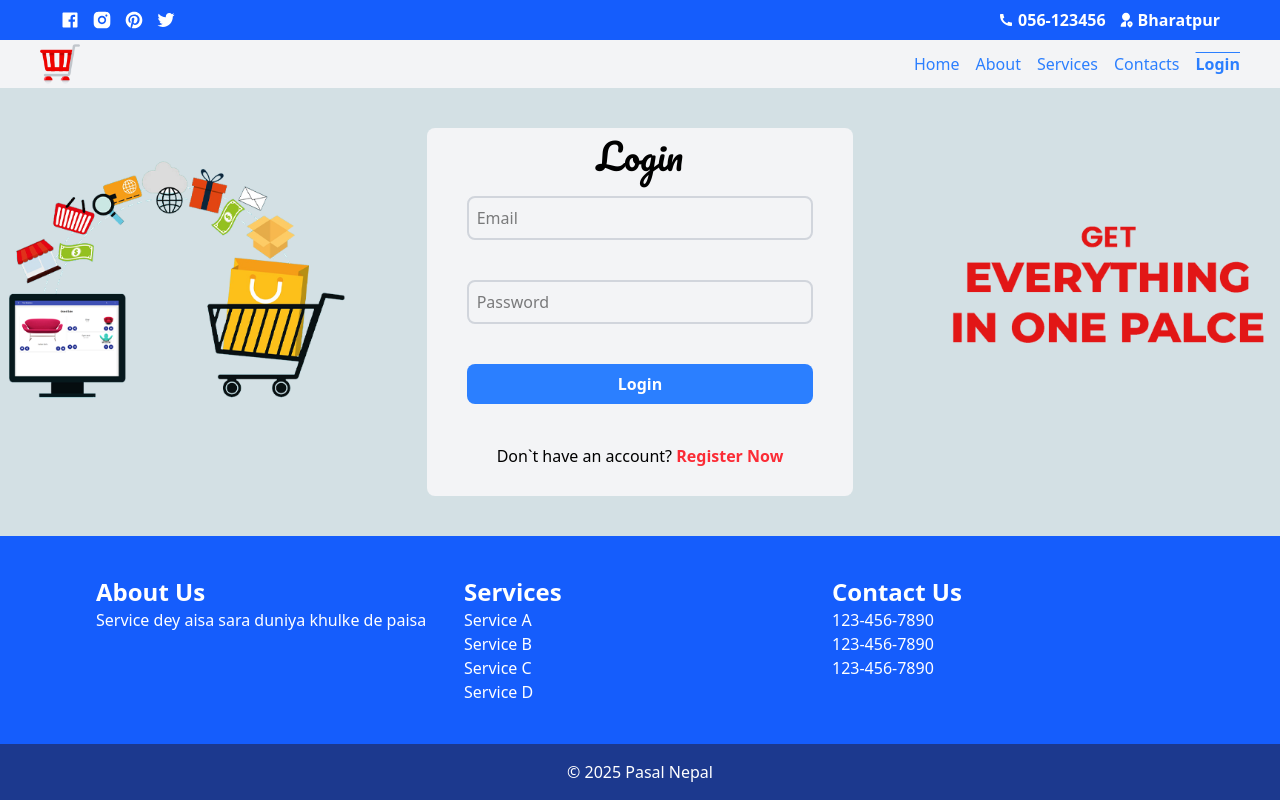
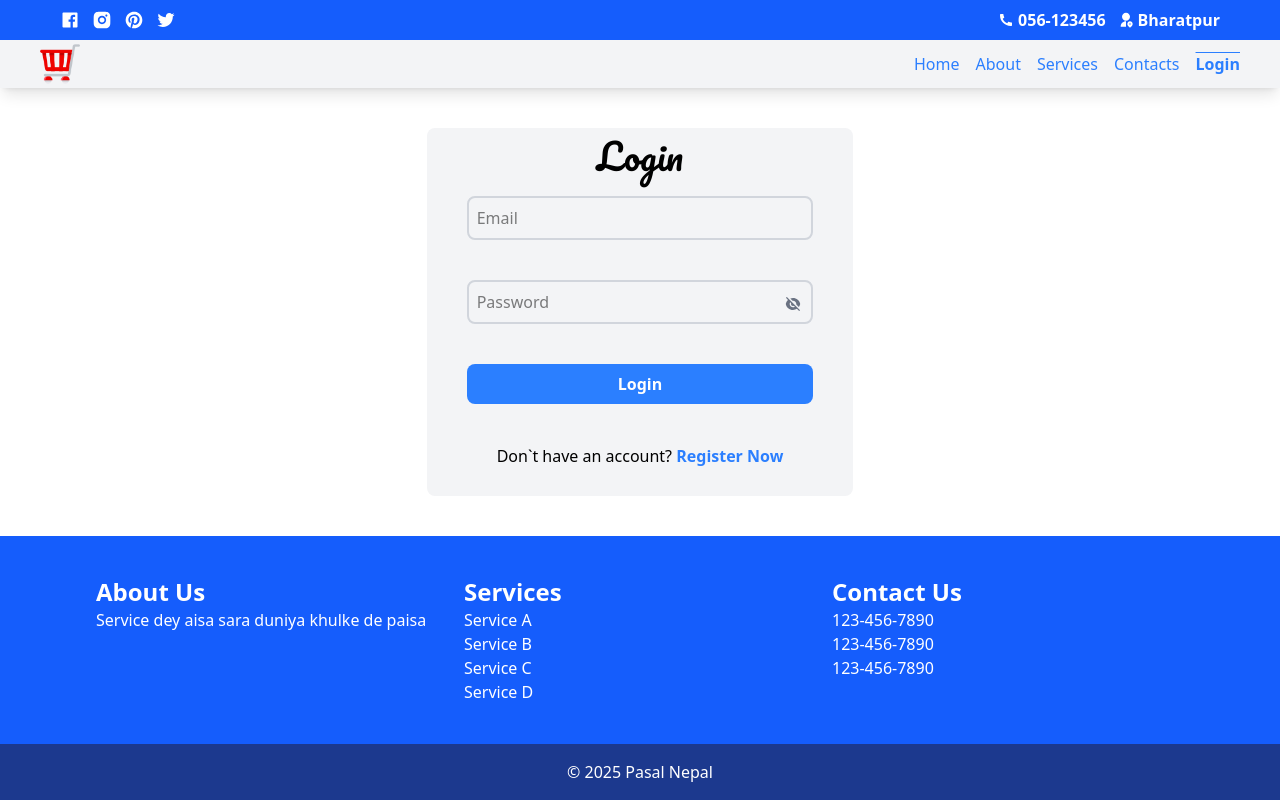
Before and after one commit to Plug-On/React_Project_6thsem, a React (Vite) app: page /login in a window 1280 px wide. Built offline with nearby package versions, Linux system fonts and the light colour scheme.

Commit message:
login/showHidePassword

```diff
--- a/src/components/Navbar.jsx
+++ b/src/components/Navbar.jsx
@@ -2,13 +2,13 @@ import logo from '../assets/logo.png';
 import { NavLink } from 'react-router-dom';
 function Navbar(){
     return(
-        <div>
-            <nav className="flex justify-between items-center px-10 py-1 bg-gray-100">
+        <div className='sticky top-0 z-50'>
+            <nav className="flex justify-between items-center px-10 py-1 bg-gray-100 shadow-lg">
 
                 <img src={logo} alt="" className="h-10" />
                 <ul className="flex justify-center space-x-4">
                     <li>
-                        <NavLink to='/' className={({isActive}) => isActive ? "text-blue-500 font-bold overline-bold" : "text-blue-500"}>Home</NavLink>
+                        <NavLink to='/' className={({isActive}) => isActive ? "text-blue-500 font-bold overline" : "text-blue-500"}>Home</NavLink>
                     </li>
                     <li>
                         <NavLink to='/about' className={({isActive}) => isActive ? "text-blue-500 font-bold overline" : "text-blue-500"}>About</NavLink>
--- a/src/pages/Login.jsx
+++ b/src/pages/Login.jsx
@@ -2,26 +2,38 @@
 import TopBar from '../components/TopBar';
 import Navbar from '../components/Navbar';
 import Footer from '../components/Footer';
+import { RiEyeLine, RiEyeOffFill } from 'react-icons/ri';
+import { useState } from 'react';
 function Login() {
+   const [showPassword ,setShowPassword] = useState(false);
+   const handleShowPassword = () => {
+      setShowPassword (!showPassword);
+   }
+
   return (
 
-    <div className="min-h-screen flex flex-col"
-    style={{
-      backgroundImage: "url('/src/assets/login.png')",
-      backgroundSize: "cover",
-      backgroundPosition: "center",
-    }}>
+    <div>
         <TopBar/>
         <Navbar/>
       <div className="flex flex-col justify-center items-center my-10 w-1/3 mx-auto bg-gray-100 px-10 py-2 rounded-lg ">
         <h1 className=" pacifico-regular text-center font-bold text-4xl mx-10 ">Login</h1>
         <input type="text" className=" rounded-lg w-full p-2 my-5 border-2 border-gray-300" name="email" placeholder="Email"/>
-        <input type="password" className="rounded-lg w-full p-2 my-5 border-2 border-gray-300" name="password" placeholder="Password"/>
+
+        <div className='relative w-full'>
+        <input type={showPassword ? "text" : "password"} className="rounded-lg w-full p-2 my-5 border-2 border-gray-300" name="password" placeholder="Password"/>
+        <div onClick={handleShowPassword}>
+          { showPassword ?
+        <RiEyeLine className='absolute top-9 right-3 text-gray-500 cursor-pointer '/> :
+        <RiEyeOffFill className='absolute top-9 right-3 text-gray-500 cursor-pointer '/>
+          }
+        </div>
+        </div>
+
         <button type="submit" name="login" className="  rounded-lg w-full p-2 my-5 bg-blue-500 text-white font-bold hover:bg-orange-500 transition"> Login</button>
 
         <div className="my-5">
           <p className="text-center">
-            Don`t have an account? <a href="/register" className="text-red-500 font-semibold hover:underline">Register Now</a>
+            Don`t have an account? <a href="/register" className="text-blue-500 font-semibold hover:underline hover:text-red-500">Register Now</a>
           </p>
         </div>
       </div>
--- a/src/pages/Register.jsx
+++ b/src/pages/Register.jsx
@@ -6,12 +6,7 @@ import Footer from "../components/Footer";
 
 function Register() {
   return (
-    <div
-    style={{
-      backgroundImage: "url('/src/assets/register.png')",
-      backgroundSize: "cover",
-      backgroundPosition: "center",
-    }}>
+    <div>
     <TopBar/>
     <Navbar/>
     <div className="flex justify-center items-center min-h-screen bg-gray-100">
@@ -70,7 +65,7 @@ function Register() {
         <div className="mt-4 text-center">
           <p className="text-gray-600">
             Already have an account?{" "}
-            <a href="/login" className="text-red-500 font-semibold hover:underline">
+            <a href="/login" className="text-blue-500 font-semibold hover:underline hover:text-red-500">
               Login Now
             </a>
           </p>
```
Also changed, not shown: src/assets/register.png (deleted), 1 other file (tests, documents, lock files or other folders).
